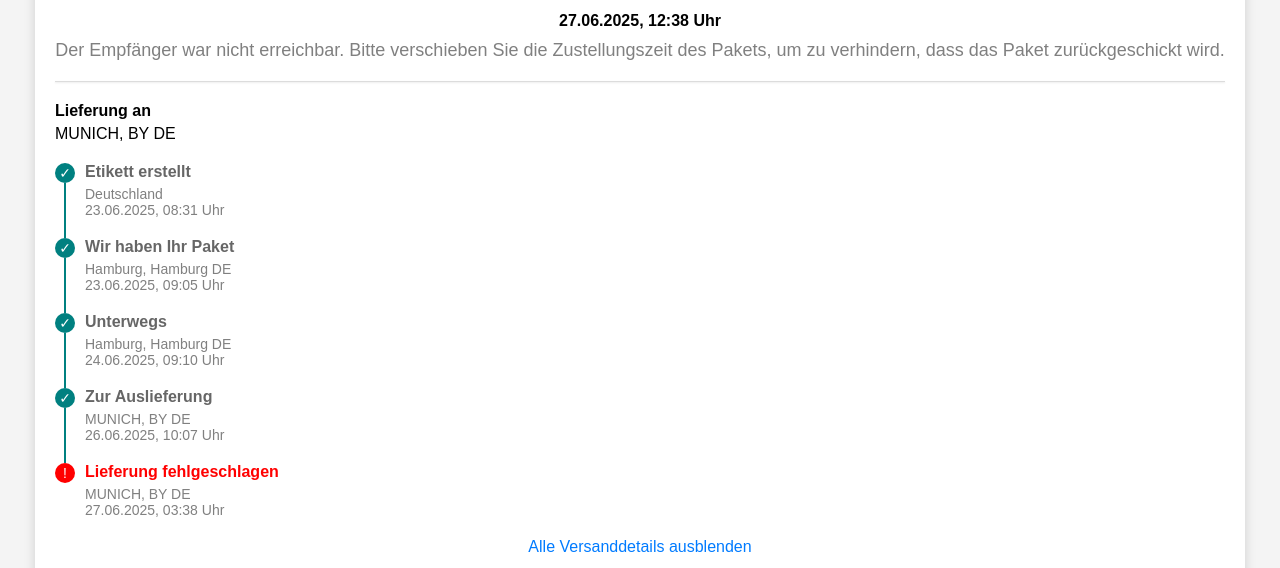
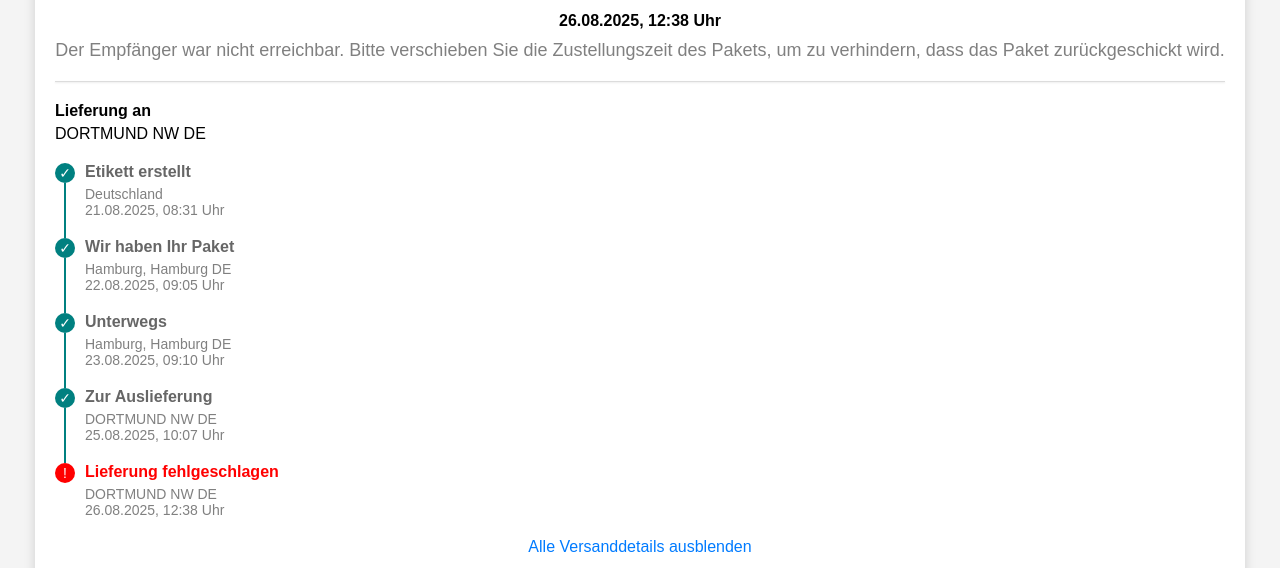
Before and after one commit to gosharubch/myhermes, a plain HTML site: page index.html in a window 1280 px wide. Both pictures are taken after a click on the link "Alle Versanddetails anzeigen". Shown: the part 566-1134 px from the top of the page. Drawn offline with Linux system fonts and the light colour scheme; no server answers.

Commit message:
Update index.html

```diff
--- a/index.html
+++ b/index.html
@@ -333,7 +333,7 @@
                     Lieferung fehlgeschlagen
                 </div>
 
-                <div class="date" style="font-weight: bold;">27.06.2025, 12:38 Uhr</div>
+                <div class="date" style="font-weight: bold;">26.08.2025, 12:38 Uhr</div>
                 <div style="color: grey; font-size: 18px; margin-top: 10px;">
                     Der Empfänger war nicht erreichbar. Bitte verschieben Sie die Zustellungszeit des Pakets, um zu
                     verhindern, dass das Paket zurückgeschickt wird.
@@ -343,7 +343,7 @@
 
                 <div style="text-align: left; margin: 20px 0;">
                     <div style="font-weight: bold; font-size: 16px; margin-bottom: 5px;">Lieferung an</div>
-                    <div style="font-size: 16px;">MUNICH, BY DE</div>
+                    <div style="font-size: 16px;">DORTMUND NW DE</div>
                 </div>
 
                 <div class="timeline">
@@ -351,28 +351,28 @@
                         <div class="timeline-circle"></div>
                         <div class="timeline-content">
                             <div class="timeline-text">Etikett erstellt</div>
-                            <div class="details">Deutschland<br>23.06.2025, 08:31 Uhr</div>
+                            <div class="details">Deutschland<br>21.08.2025, 08:31 Uhr</div>
                         </div>
                     </div>
                     <div class="timeline-item">
                         <div class="timeline-circle"></div>
                         <div class="timeline-content">
                             <div class="timeline-text">Wir haben Ihr Paket</div>
-                            <div class="details">Hamburg, Hamburg DE<br>23.06.2025, 09:05 Uhr</div>
+                            <div class="details">Hamburg, Hamburg DE<br>22.08.2025, 09:05 Uhr</div>
                         </div>
                     </div>
                     <div class="timeline-item">
                         <div class="timeline-circle"></div>
                         <div class="timeline-content">
                             <div class="timeline-text">Unterwegs</div>
-                            <div class="details">Hamburg, Hamburg DE<br>24.06.2025, 09:10 Uhr</div>
+                            <div class="details">Hamburg, Hamburg DE<br>23.08.2025, 09:10 Uhr</div>
                         </div>
                     </div>
                     <div class="timeline-item">
                         <div class="timeline-circle"></div>
                         <div class="timeline-content">
                             <div class="timeline-text">Zur Auslieferung</div>
-                            <div class="details">MUNICH, BY DE<br>26.06.2025, 10:07 Uhr</div>
+                            <div class="details">DORTMUND NW DE<br>25.08.2025, 10:07 Uhr</div>
                         </div>
                     </div>
 
@@ -380,7 +380,7 @@
                         <div class="timeline-circle"></div>
                         <div class="timeline-content">
                             <div class="timeline-text">Lieferung fehlgeschlagen</div>
-                            <div class="details">MUNICH, BY DE<br>27.06.2025, 03:38 Uhr</div>
+                            <div class="details">DORTMUND NW DE<br>26.08.2025, 12:38 Uhr</div>
                         </div>
                     </div>
                 </div>
```
